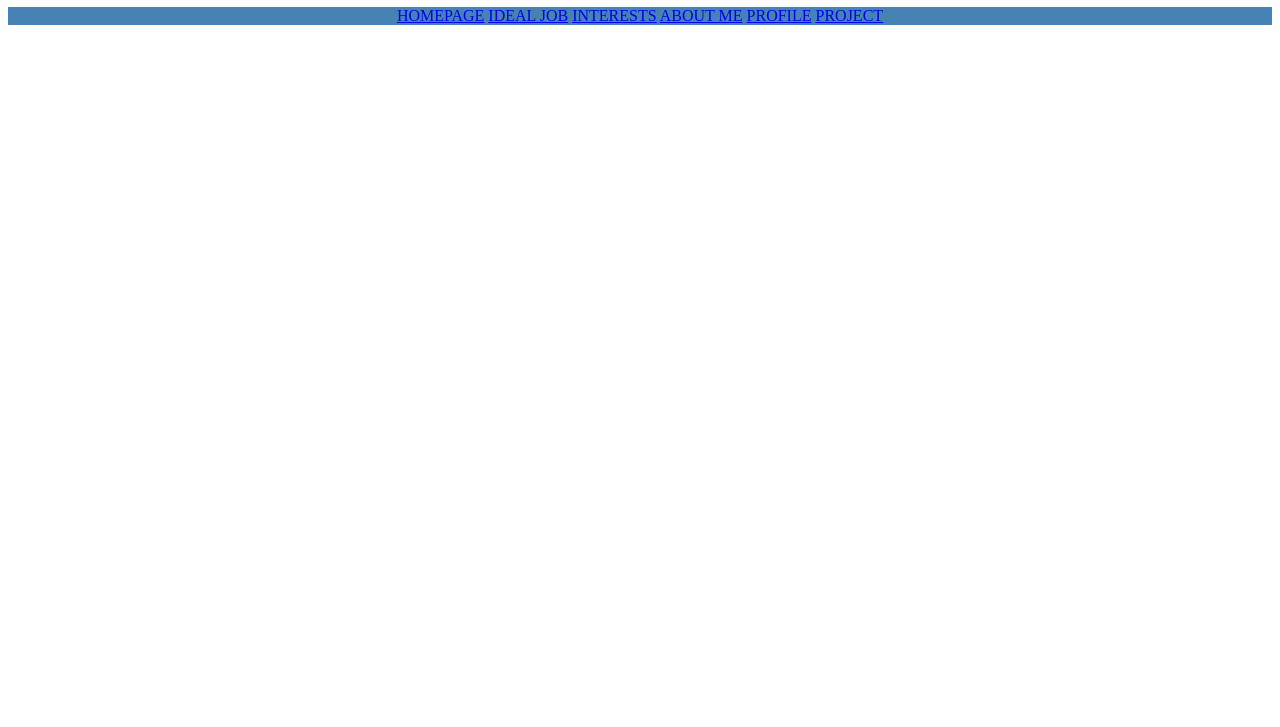
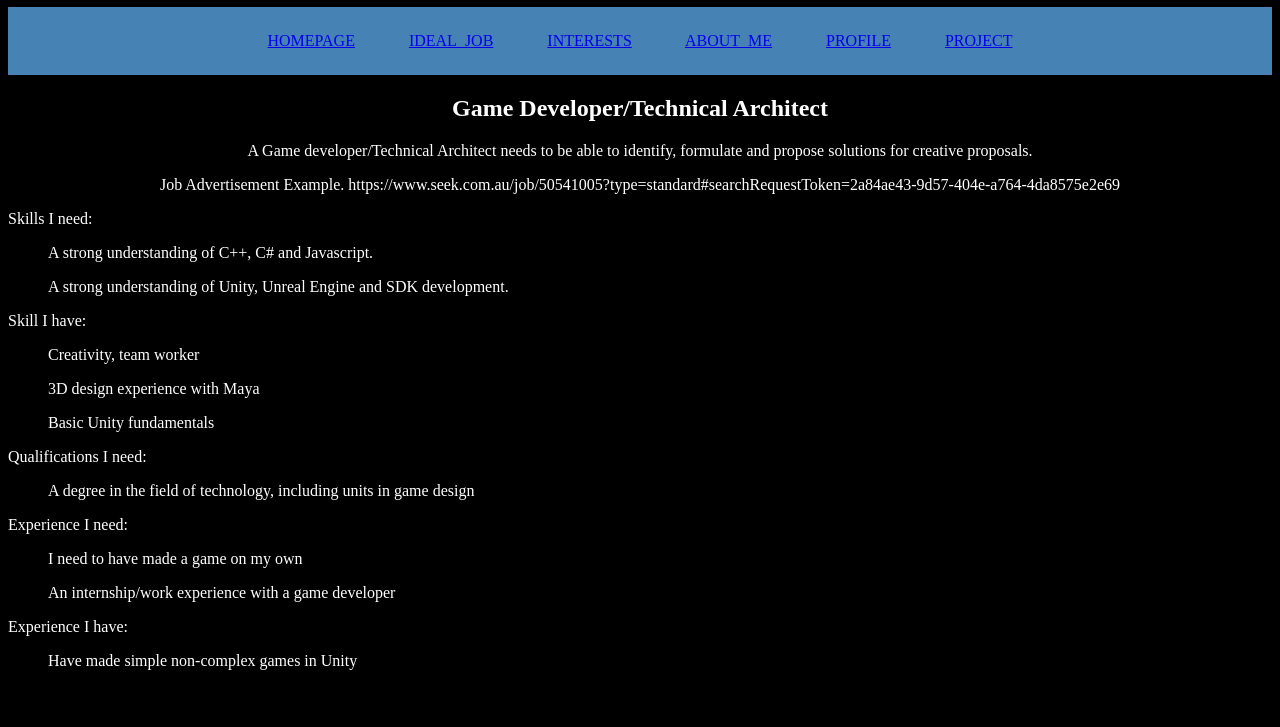
Before and after one commit to BryceGT/AboutBryceGT, a plain HTML site: page docs/idealJob.html in a window 1280 px wide. Shown: the part 73-800 px from the top of the page. Drawn offline with Linux system fonts and the light colour scheme.

Commit message:
Major updates

```diff
--- a/docs/idealJob.html
+++ b/docs/idealJob.html
@@ -4,17 +4,52 @@
     <title>IDEAL JOB</title>
   </head>
 
-<body>
-    <h1>My Ideal Job</h1>
+<body style="background-color: Black; color:white; ">
+    <h1 style="text-align: center; color: white;">My Ideal Job</h1>
 
 
 
-    <p style="color: white; text-align: center; background-color: steelblue;"> <a href= index.html>HOMEPAGE</a>
-        <a href= idealJob.html>IDEAL JOB</a>
+    <p style="color: white; text-align: center; background-color: steelblue; padding: 25px; word-spacing: 50px;">
+        <a href= index.html>HOMEPAGE</a>
+        <a href= idealJob.html>IDEAL_JOB</a>
         <a href= interestInIT.html>INTERESTS</a>
-        <a href= personalInfo.html>ABOUT ME</a>
+        <a href= personalInfo.html>ABOUT_ME</a>
         <a href= personalProfile.html>PROFILE</a>
         <a href= projectIdea.html>PROJECT</a>
+    </p>
+
+    <h2 style="text-align: center;">Game Developer/Technical Architect</h2>
+    <p style="text-align: center;">
+      A Game developer/Technical Architect needs to be able to identify, formulate and propose solutions for creative proposals.
+    </p>
+    <p style="text-align: center;">
+      Job Advertisement Example.
+      https://www.seek.com.au/job/50541005?type=standard#searchRequestToken=2a84ae43-9d57-404e-a764-4da8575e2e69
+    </p>
+
+    <p>
+      Skills I need:
+        <ul>A strong understanding of C++, C# and Javascript. </ul>
+        <ul>A strong understanding of Unity, Unreal Engine and SDK development.</ul>
+
+      Skill I have:
+      <ul>Creativity, team worker </ul>
+      <ul>3D design experience with Maya</ul>
+      <ul>Basic Unity fundamentals</ul>
+
+      Qualifications I need:
+      <ul>A degree in the field of technology, including units in game design</ul>
+      <ul></ul>
+
+
+      Experience I need:
+      <ul>I need to have made a game on my own</ul>
+      <ul>An internship/work experience with a game developer </ul>
+
+      Experience I have:
+      <ul>Have made simple non-complex games in Unity</ul>
+
+
     </p>
 
 
```
Also changed, not shown: docs/index.html (+7 -6 lines), docs/interestInIT.html (+7 -5 lines), docs/personalInfo.html (+7 -5 lines), docs/personalProfile.html (+29 -5 lines), docs/projectIdea.html (+17 -5 lines), 1 other file.
